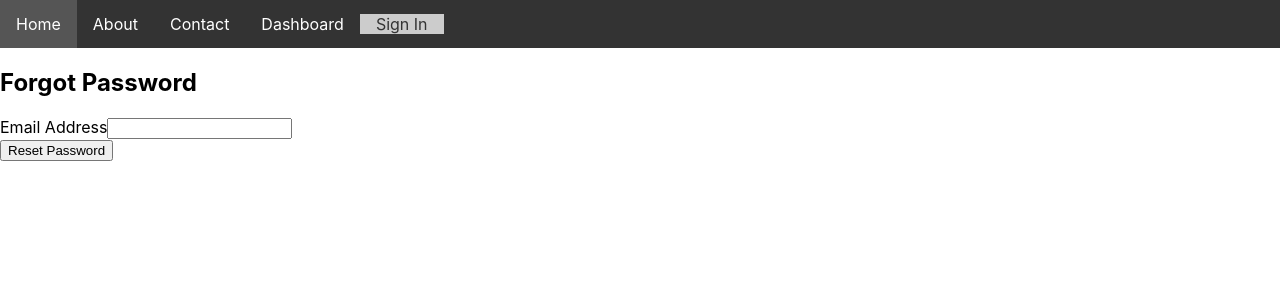
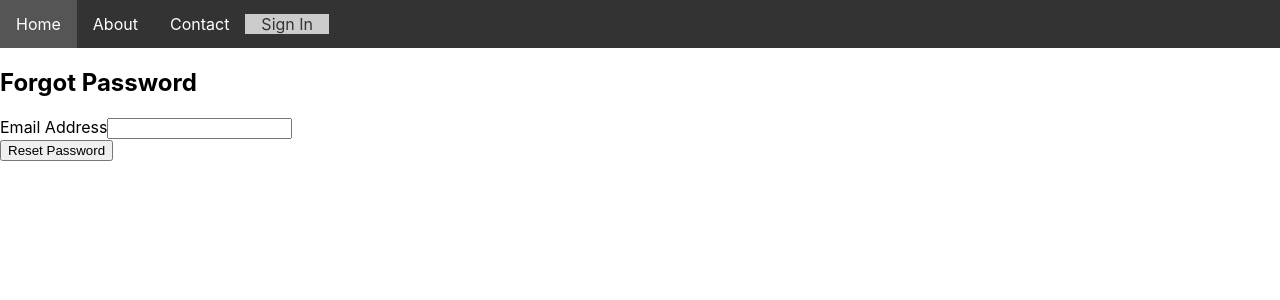
Before and after one commit to DuckMouse/WizardryAndWyverns, a React (Create React App) app: page /passwordreset in a window 1280 px wide. Shown: the top 300 px of the page. Built offline with nearby package versions, Linux system fonts and the light colour scheme; no server answers.

Commit message:
amends conditional rendering to reflect user validation in TopNavBar

```diff
--- a/src/components/navigation/Navbar.jsx
+++ b/src/components/navigation/Navbar.jsx
@@ -23,13 +23,13 @@ export const TopNavBar = () => {
         {routes.map((r, i) => {
           if (!r.isAuthenticated && r.isMenu) {
             return (<NavBarItem key={i} route={r} />)
-          } else if (!user?.isAnonymous && r.isMenu) {
+          } else if (!user?.isAnonymous && user && r.isMenu) {
             return (<NavBarItem key={i} route={r} />)
           }
           else return false
         })}
         {
-          !!user?.isAnonymous ?
+          user && !user?.isAnonymous ?
             <li className="auth-link"><Link to={'#'} onClick={handleSignOut}>Log out</Link></li> :
             <li className="auth-link"><Link to={'signin'}>Sign In</Link></li>
         }
```
